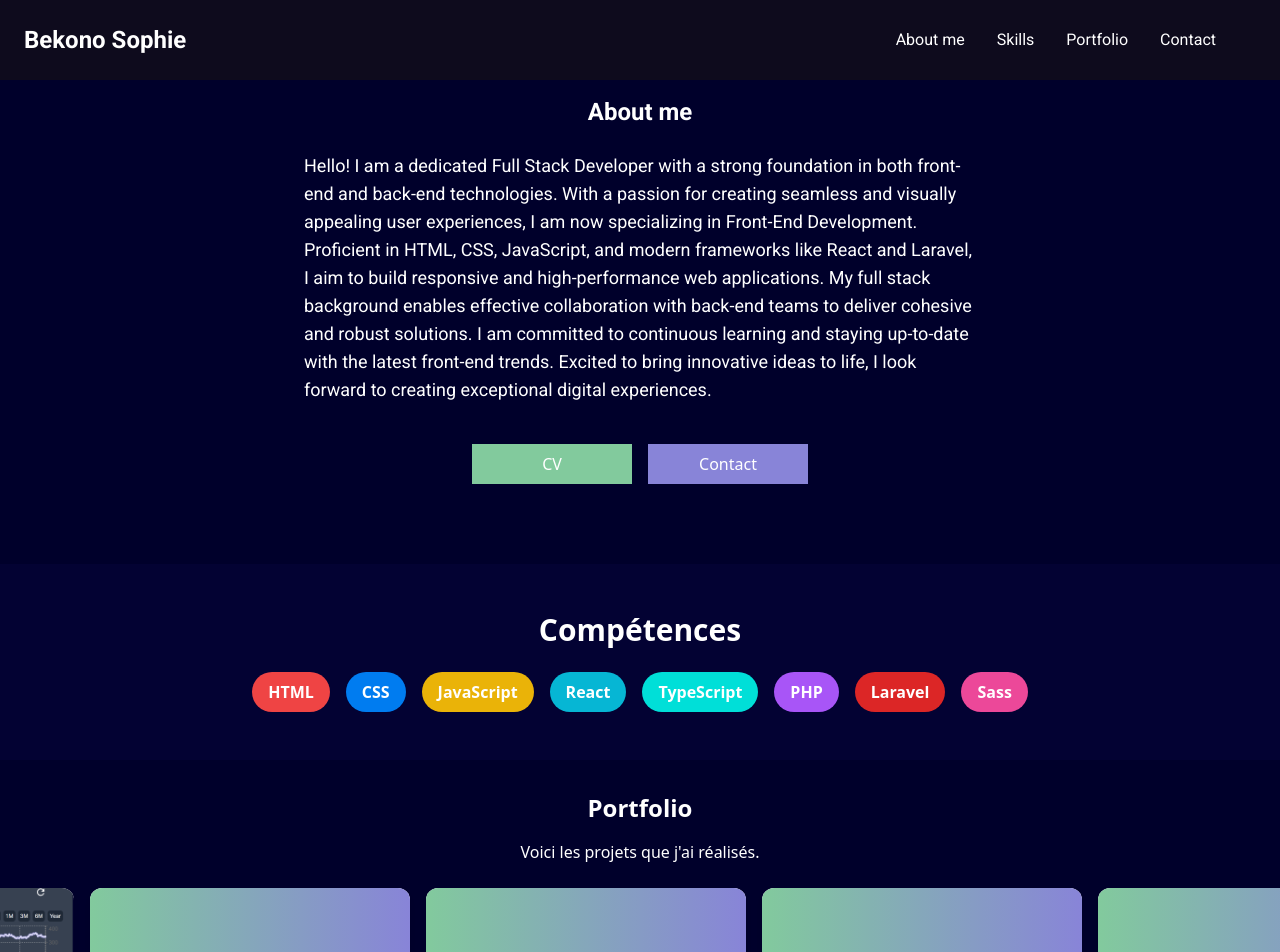
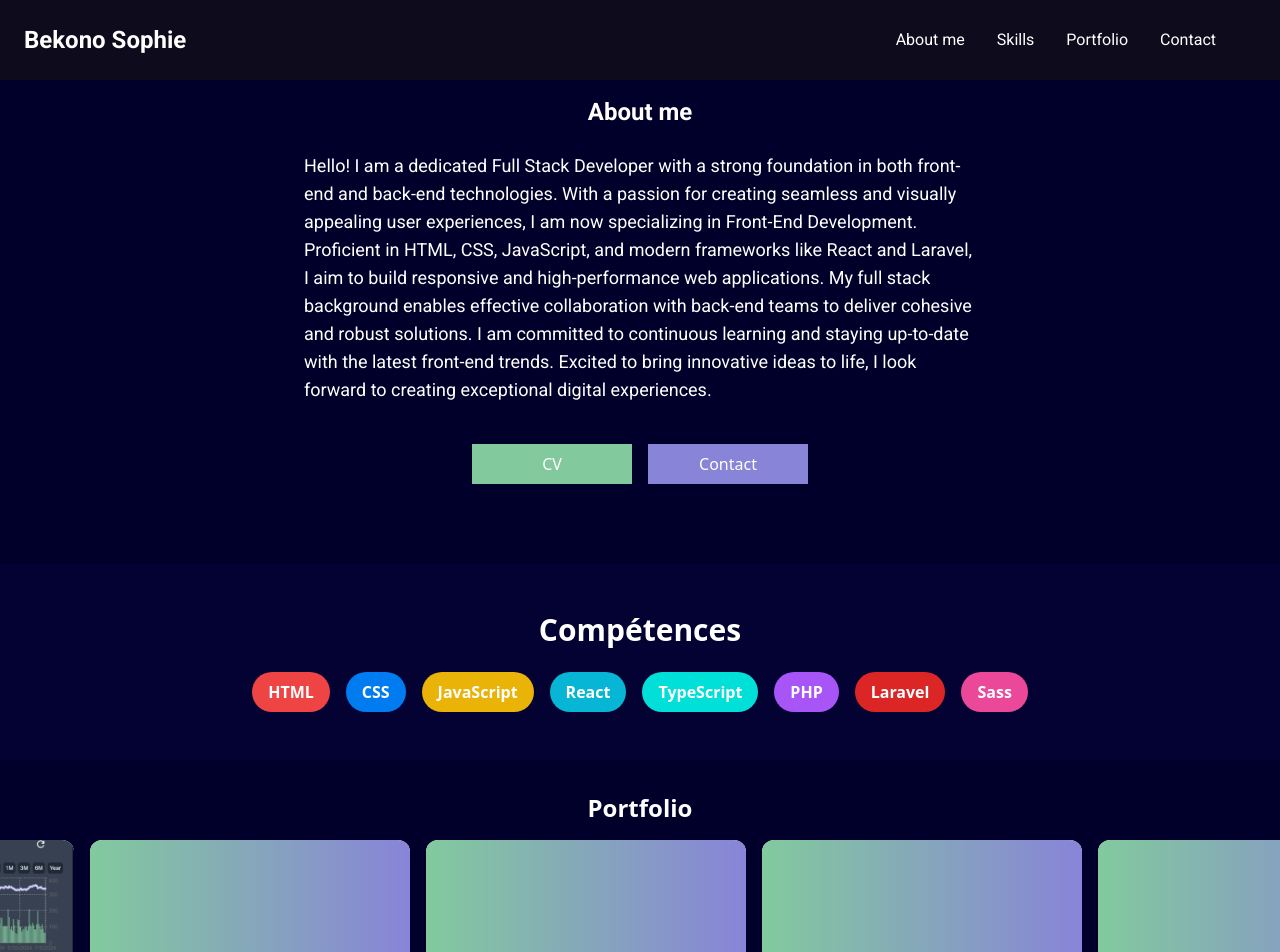
Before and after one commit to Bekono4526/portfolio, a React (Vite) app: page / in a window 1280 px wide. Shown: the top 952 px of the page. Built offline with nearby package versions, Linux system fonts and the light colour scheme.

Commit message:
portfolio

```diff
--- a/src/components/Portfolio.jsx
+++ b/src/components/Portfolio.jsx
@@ -64,7 +64,6 @@ function Portfolio() {
     return (
         <section id="portfolio" className="bg-dark-blue text-white relative py-8">
             <h2 className="text-center text-2xl font-bold mb-4">Portfolio</h2>
-            <p className="text-center mb-6">Voici les projets que j'ai réalisés.</p>
             <button onClick={() => handleManualScroll('left')} className="absolute left-0 top-1/2 transform -translate-y-1/2 h-10 w-10 bg-dark-blue text-white z-10 flex items-center justify-center rounded-full">
                 &#10094;
             </button>
```
